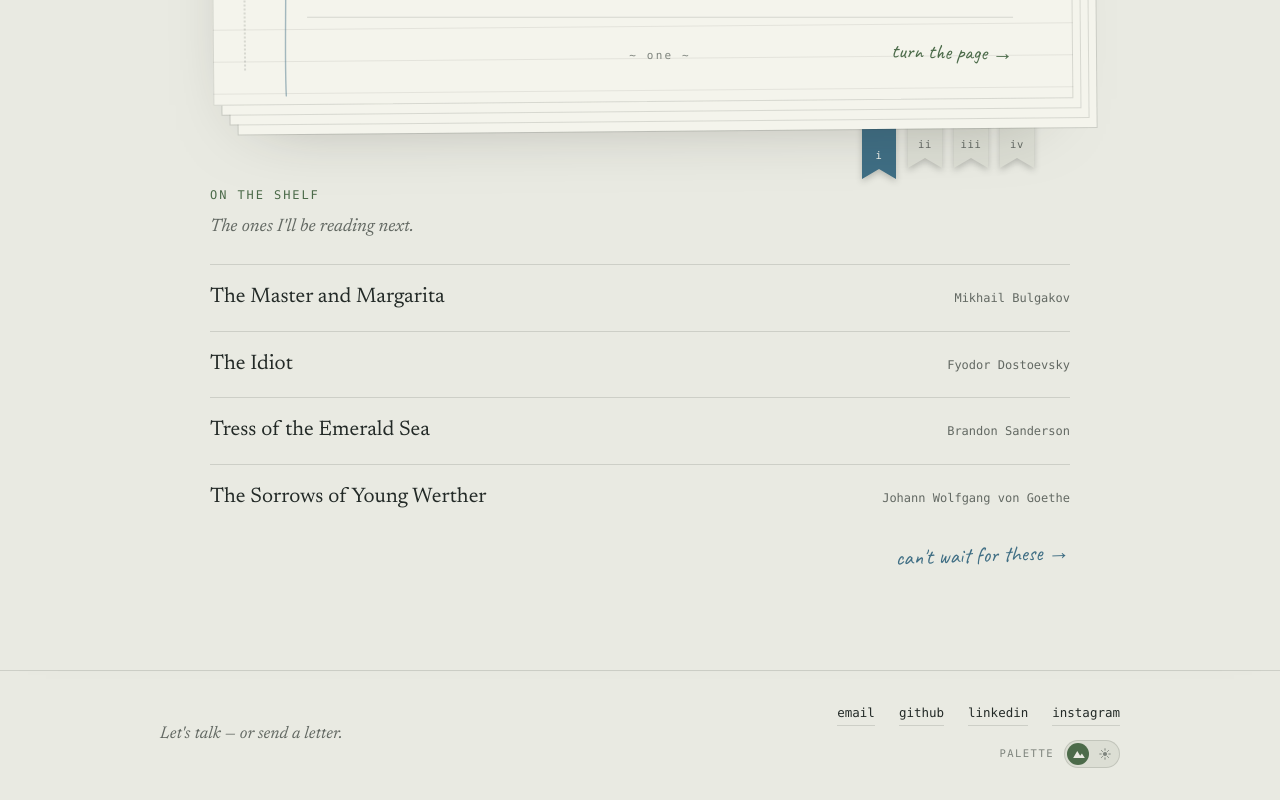
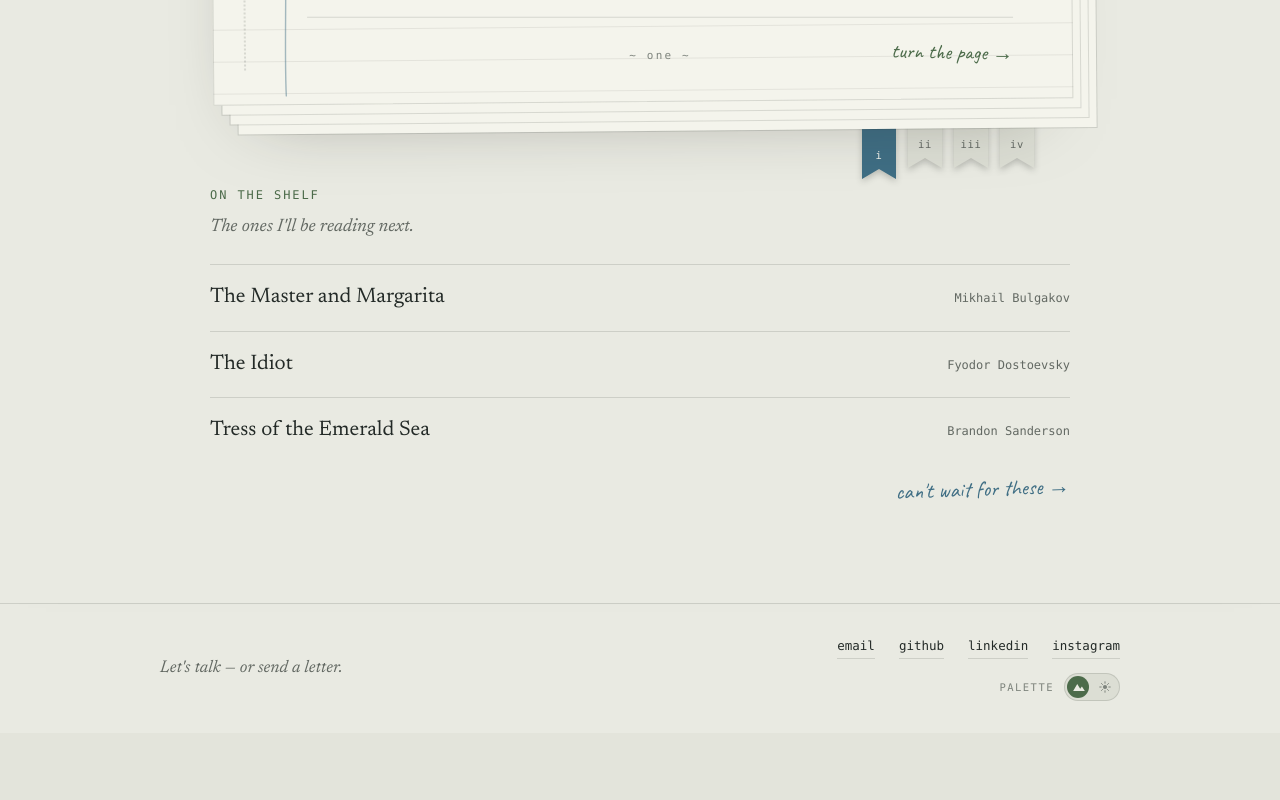
Before and after one commit to LaijieJi/webpage, a Vue app: page /blog in a window 1280 px wide. Shown: the part 1623-2423 px from the top of the page. After the commit the page ends 2356 px from the top, so only its background shows below. Built offline with nearby package versions, Linux system fonts and the light colour scheme; a web font is replaced by a local one.

Commit message:
chore: update TBR list

```diff
--- a/src/data/books.js
+++ b/src/data/books.js
@@ -3,6 +3,5 @@
 export const readingList = [
   { title: 'The Master and Margarita', author: 'Mikhail Bulgakov' },
   { title: 'The Idiot', author: 'Fyodor Dostoevsky' },
-  { title: 'Tress of the Emerald Sea', author: 'Brandon Sanderson' },
-  { title: 'The Sorrows of Young Werther', author: 'Johann Wolfgang von Goethe' }
+  { title: 'Tress of the Emerald Sea', author: 'Brandon Sanderson' }
 ];
```
